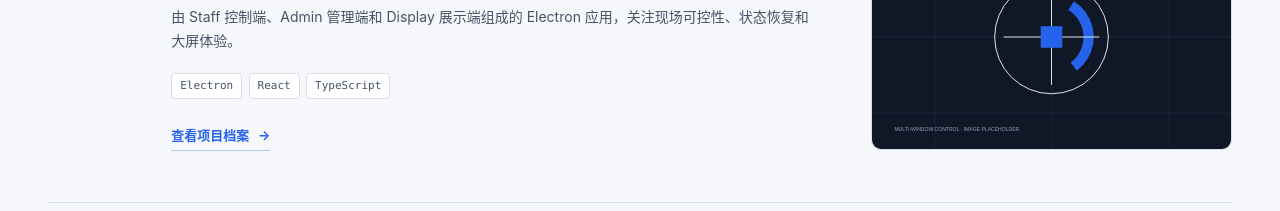
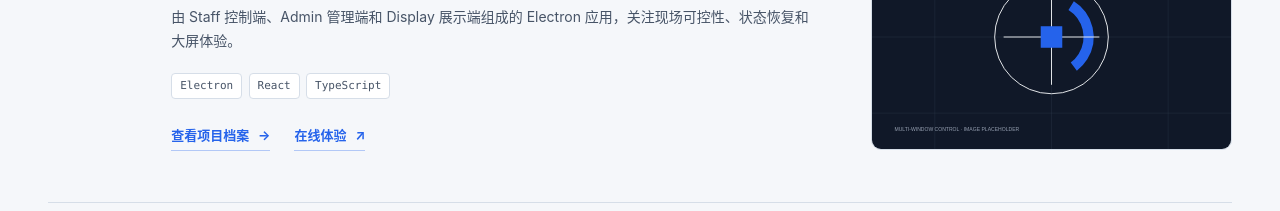
Before and after one commit to PtPPPPP/PtP, a Next.js app: page /projects in a window 1280 px wide. Shown: the part 1420-1631 px from the top of the page. Built offline with nearby package versions, Linux system fonts and the light colour scheme; no server answers.

Commit message:
feat: add demo CTA to project cards and clarify source link semantics

```diff
--- a/src/app/globals.css
+++ b/src/app/globals.css
@@ -623,8 +623,16 @@ h3 {
   line-height: 1.3;
 }
 
-.project-card .text-link {
+.project-card__actions {
+  display: flex;
+  flex-wrap: wrap;
+  gap: 0.4rem 1.5rem;
+  align-items: center;
   margin-top: 1.35rem;
+}
+
+.project-card__actions .text-link {
+  margin-top: 0;
 }
 
 .skill-matrix {
--- a/src/components/project-card.tsx
+++ b/src/components/project-card.tsx
@@ -34,9 +34,21 @@ export function ProjectCard({
             <TechTag key={technology}>{technology}</TechTag>
           ))}
         </div>
-        <Link className="text-link" href={`/projects/${project.slug}`}>
-          查看项目档案 <span aria-hidden="true">→</span>
-        </Link>
+        <div className="project-card__actions">
+          <Link className="text-link" href={`/projects/${project.slug}`}>
+            查看项目档案 <span aria-hidden="true">→</span>
+          </Link>
+          {project.demo ? (
+            <a
+              className="text-link"
+              href={project.demo}
+              target="_blank"
+              rel="noopener noreferrer"
+            >
+              在线体验 <span aria-hidden="true">↗</span>
+            </a>
+          ) : null}
+        </div>
       </div>
       <Link
         className="project-card__media"
--- a/src/data/projects.ts
+++ b/src/data/projects.ts
@@ -298,5 +298,6 @@ export function toProjectListItem(project: Project): ProjectListItem {
     technologies: project.technologies,
     status: project.status,
     cover: project.cover,
+    demo: project.demo,
   };
 }
--- a/src/types/content.ts
+++ b/src/types/content.ts
@@ -51,6 +51,7 @@ export type ProjectListItem = Pick<
   | "technologies"
   | "status"
   | "cover"
+  | "demo"
 >;
 
 export interface BlogFrontmatter {
```
Also changed, not shown: src/app/projects/[slug]/page.tsx (+13 -3 lines).
